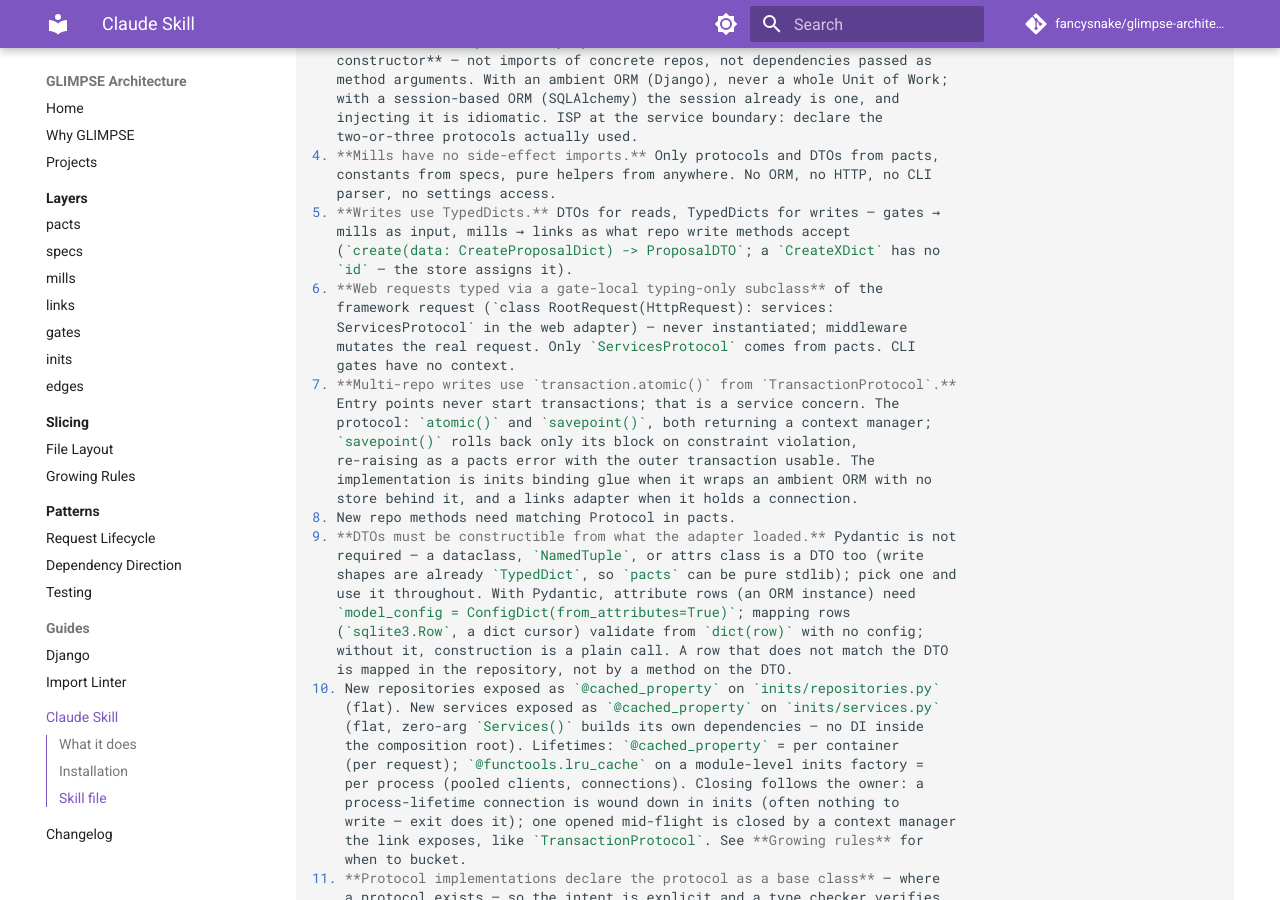
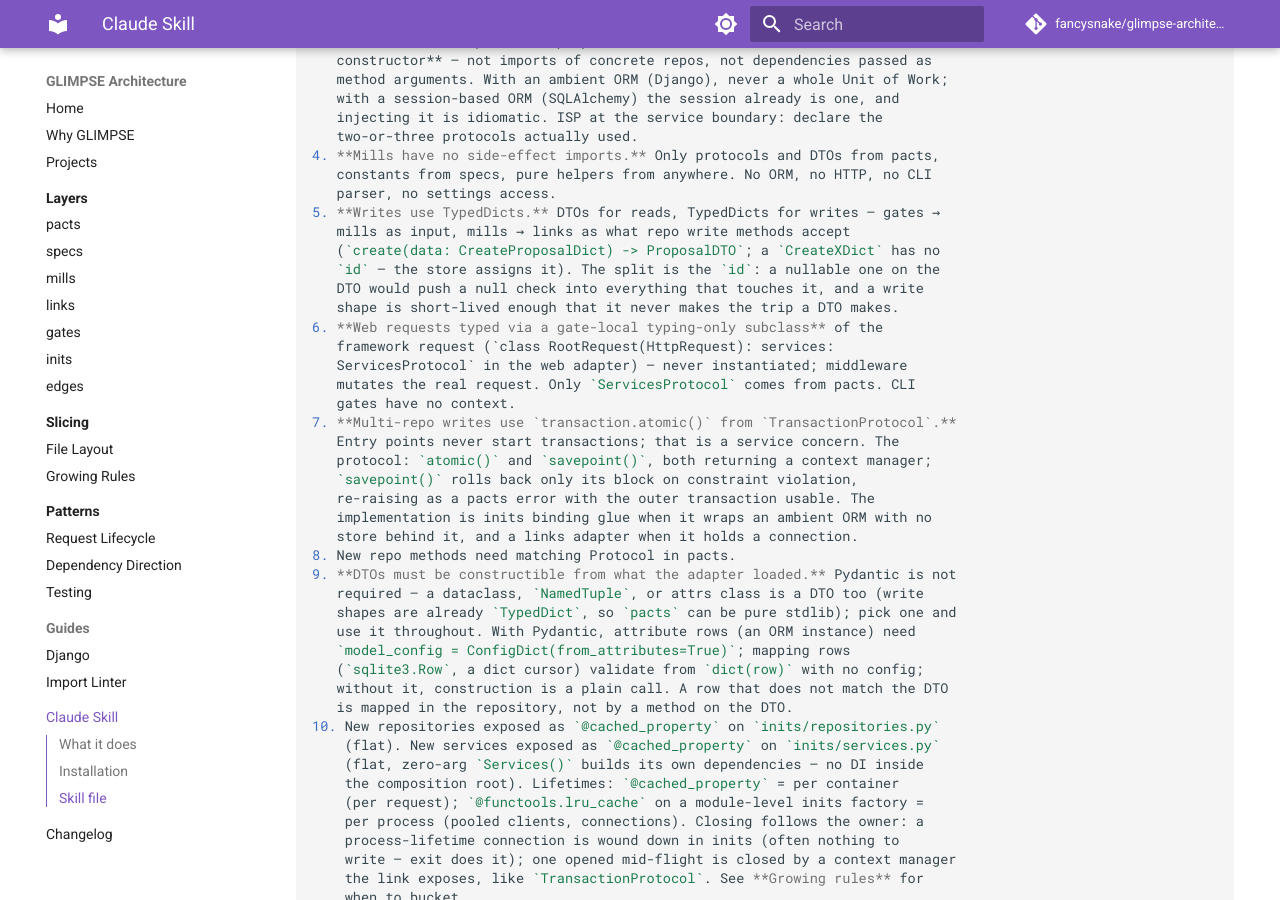
Before and after one commit to fancysnake/glimpse-architecture, an MkDocs documentation site: the page built from docs/claude-skill/index.md, in a window 1280 px wide and 900 px high, scrolled down 8115 px. Built offline with MkDocs 1.6.1 and Material for MkDocs 9.7.7, drawn with Linux system fonts in a browser that asks for light colours; comment, search, counter and statistics services are not loaded.

Commit message:
Say why writes are TypedDicts
The rule is asserted in three places and justified in none, which makes it look
like taste about validation libraries. It is not: the split is the id.

A DTO has one because a stored thing has one; a thing being created does not,
and a nullable id covering both cases pushes a null check into everything that
touches it. A write shape is short-lived besides — built just before the call
and consumed by it — so it never makes the trip a DTO makes.

```diff
--- a/SKILL.md
+++ b/SKILL.md
@@ -383,7 +383,9 @@ hatches, not invitations.
 5. **Writes use TypedDicts.** DTOs for reads, TypedDicts for writes — gates →
    mills as input, mills → links as what repo write methods accept
    (`create(data: CreateProposalDict) -> ProposalDTO`; a `CreateXDict` has no
-   `id` — the store assigns it).
+   `id` — the store assigns it). The split is the `id`: a nullable one on the
+   DTO would push a null check into everything that touches it, and a write
+   shape is short-lived enough that it never makes the trip a DTO makes.
 6. **Web requests typed via a gate-local typing-only subclass** of the
    framework request (`class RootRequest(HttpRequest): services:
    ServicesProtocol` in the web adapter) — never instantiated; middleware
--- a/SKILL.src.md
+++ b/SKILL.src.md
@@ -325,7 +325,9 @@ hatches, not invitations.
 5. **Writes use TypedDicts.** DTOs for reads, TypedDicts for writes — gates →
    mills as input, mills → links as what repo write methods accept
    (`create(data: CreateProposalDict) -> ProposalDTO`; a `CreateXDict` has no
-   `id` — the store assigns it).
+   `id` — the store assigns it). The split is the `id`: a nullable one on the
+   DTO would push a null check into everything that touches it, and a write
+   shape is short-lived enough that it never makes the trip a DTO makes.
 6. **Web requests typed via a gate-local typing-only subclass** of the
    framework request (`class RootRequest(HttpRequest): services:
    ServicesProtocol` in the web adapter) — never instantiated; middleware
```
Also changed, not shown: docs/patterns/index.md (+6 -0 lines), review.md (+8 -1 lines).
